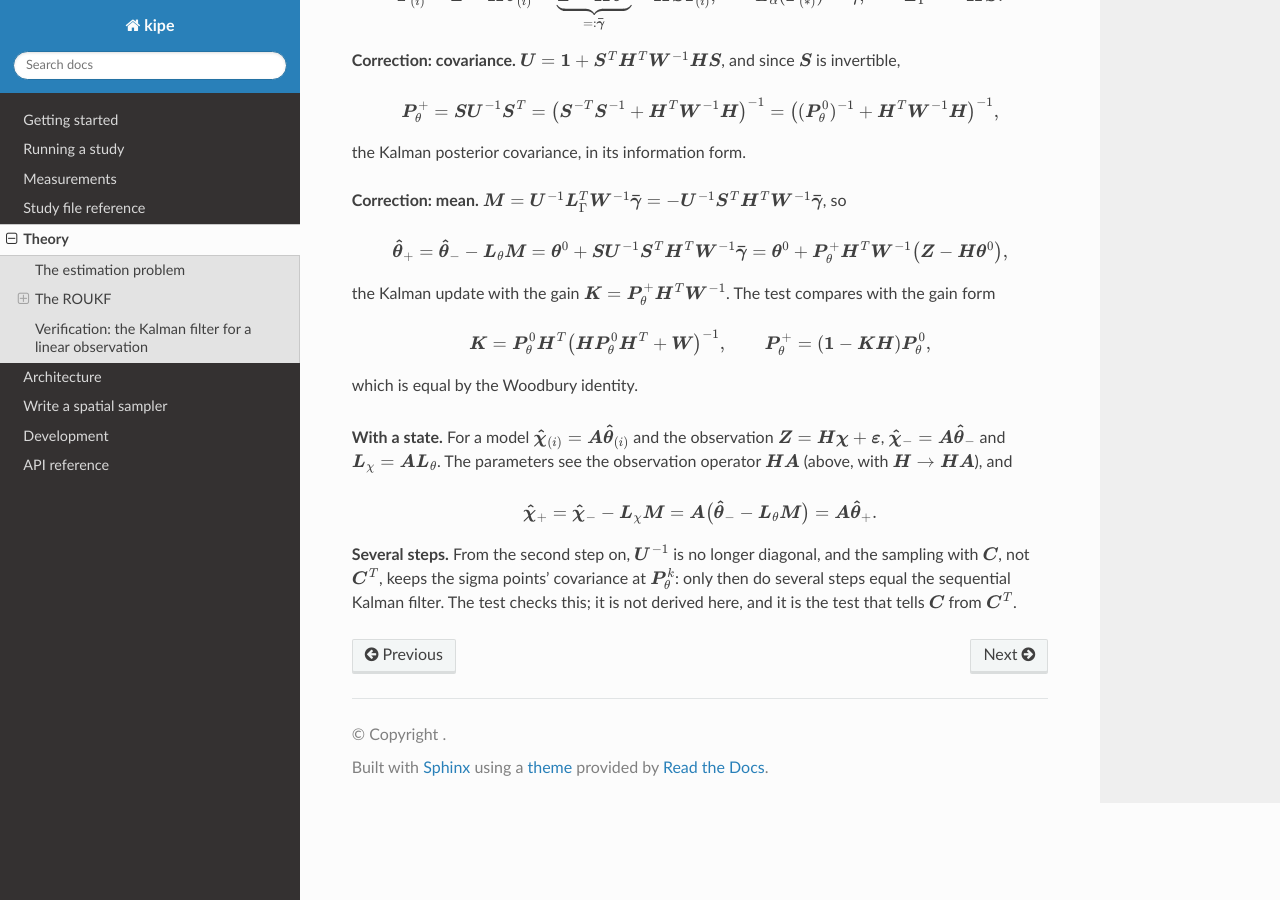
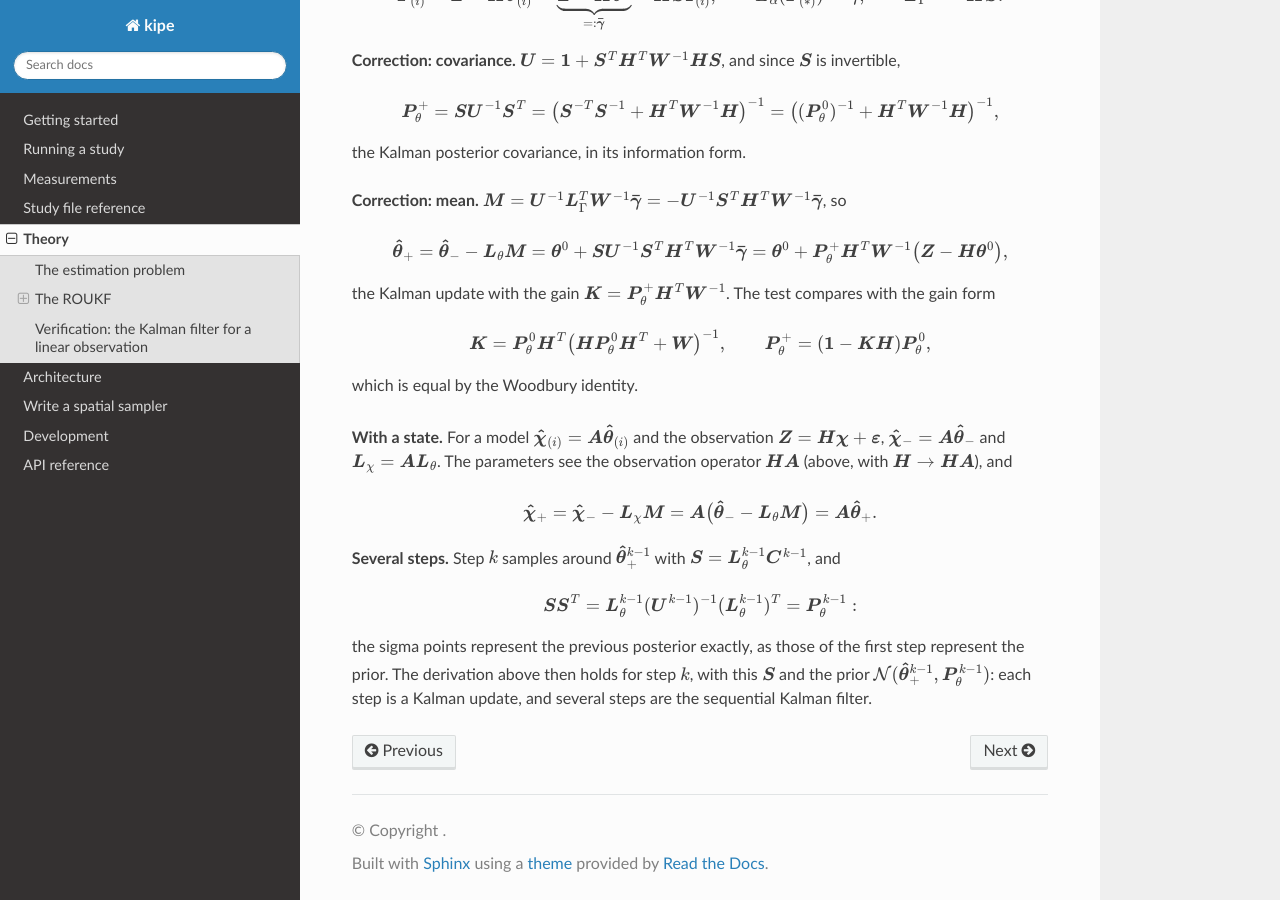
Before and after one commit to cardiomath/kipe, a Sphinx documentation site: the page built from docs/source/theory.rst, in a window 1280 px wide and 900 px high, scrolled down 4266 px. Built offline with Sphinx 7.4.7 and the Read the Docs theme 3.1.0, drawn with Linux system fonts in a browser that asks for light colours; pages that are not in the unit, such as notebooks, are missing from menus.

Commit message:
docs: derive the serveral-steps case of the Kalman verification

```diff
--- a/docs/source/theory.rst
+++ b/docs/source/theory.rst
@@ -317,8 +317,15 @@ the observation :math:`\bs{Z} = \bs{H}\bs{\chi} + \bs{\varepsilon}`,
    \bs{\hat\chi}_+ = \bs{\hat\chi}_- - \bs{L}_\chi \bs{M}
    = \bs{A} \big(\bs{\hat\theta}_- - \bs{L}_\theta \bs{M}\big) = \bs{A} \bs{\hat\theta}_+.
 
-**Several steps.** From the second step on, :math:`\bs{U}^{-1}` is no longer diagonal, and the
-sampling with :math:`\bs{C}`, not :math:`\bs{C}^T`, keeps the sigma points' covariance at
-:math:`\bs{P}_\theta^k`: only then do several steps equal the sequential Kalman filter. The test
-checks this; it is not derived here, and it is the test that tells :math:`\bs{C}` from
-:math:`\bs{C}^T`.
+**Several steps.** Step :math:`k` samples around :math:`\bs{\hat\theta}^{k-1}_+` with
+:math:`\bs{S} = \bs{L}_\theta^{k-1} \bs{C}^{k-1}`, and
+
+.. math::
+
+   \bs{S}\bs{S}^T = \bs{L}_\theta^{k-1} (\bs{U}^{k-1})^{-1} (\bs{L}_\theta^{k-1})^T
+   = \bs{P}_\theta^{k-1}:
+
+the sigma points represent the previous posterior exactly, as those of the first step
+represent the prior. The derivation above then holds for step :math:`k`, with this
+:math:`\bs{S}` and the prior :math:`\mathcal{N}(\bs{\hat\theta}^{k-1}_+, \bs{P}_\theta^{k-1})`:
+each step is a Kalman update, and several steps are the sequential Kalman filter.
```
